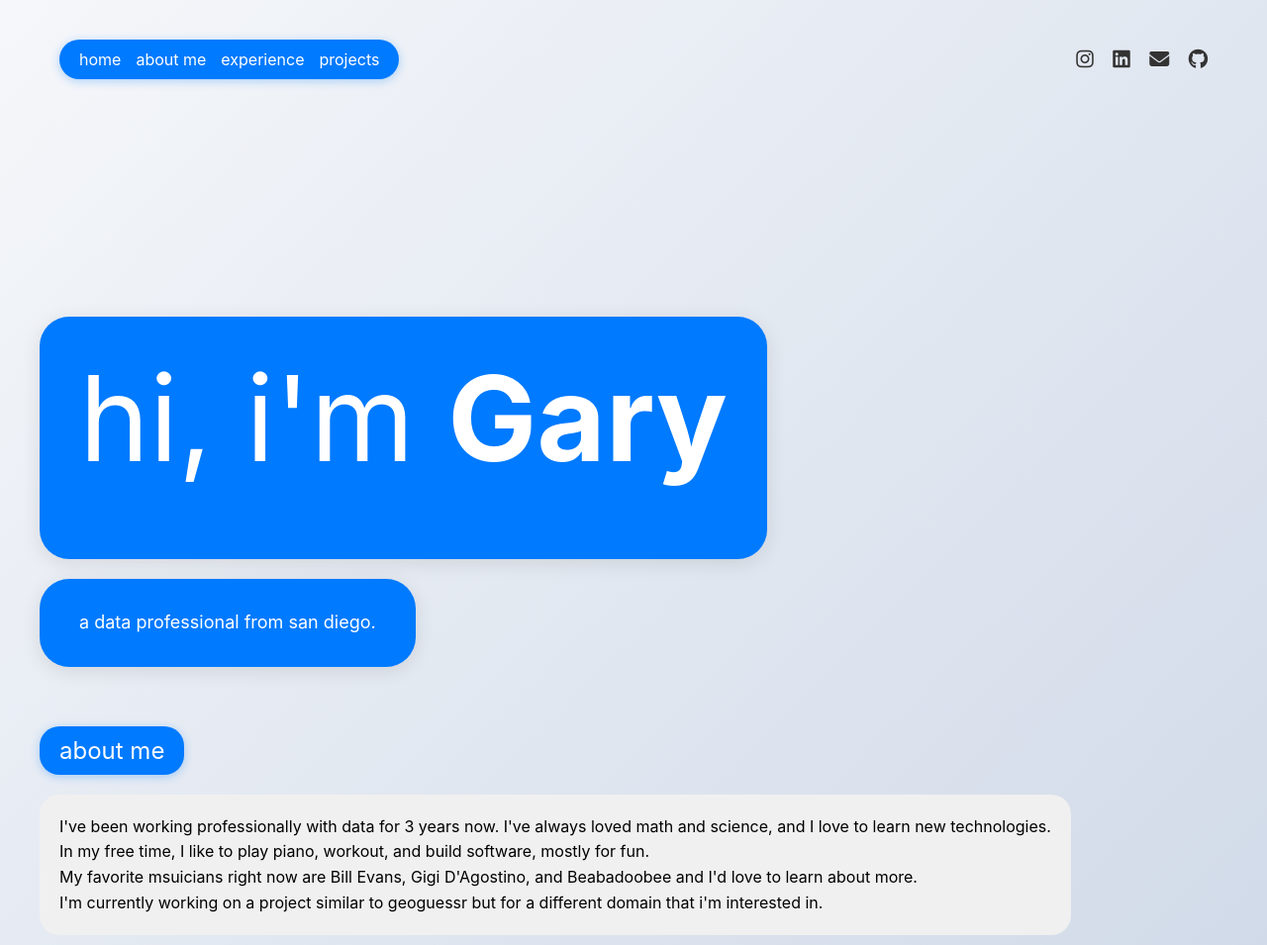
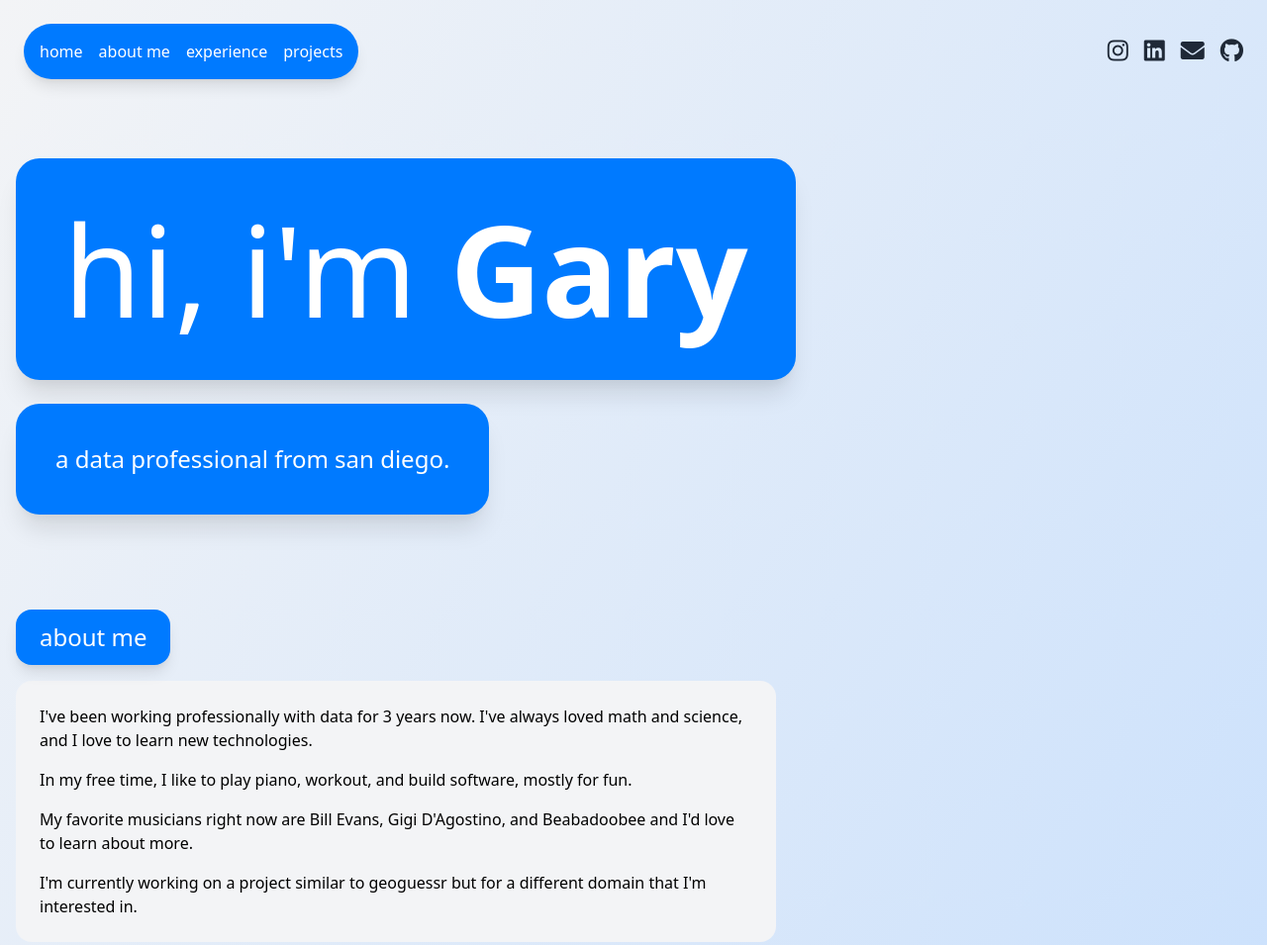
Before and after one commit to garyadamos/garyadamos.github.io, a plain HTML site: page index.html in a window 1280 px wide. Shown: the top 955 px of the page at 99% size. Drawn offline with nearby package versions, Linux system fonts and the light colour scheme.

Commit message:
Add files via upload

```diff
--- /dev/null
+++ b/custom.css
@@ -0,0 +1,46 @@
+@keyframes jiggle {
+    0%, 100% { transform: translateY(0); }
+    25% { transform: translateY(-5px); }
+    75% { transform: translateY(5px); }
+}
+@media (max-width: 767px) {
+    .mobile-hidden {
+        display: none !important;
+    }
+}
+.mention {
+    position: relative;
+    display: inline-block;
+}
+
+.highlighted {
+    background-color: rgba(0, 0, 0, 0.1);
+    border-radius: 0.3125rem;
+}
+
+.mention.highlighted::after {
+    content: '';
+    position: absolute;
+    left: -2px;
+    right: -2px;
+    top: -2px;
+    bottom: -2px;
+    background-color: rgba(0, 0, 0, 0.1);
+    border-radius: 5px;
+    z-index: -1;
+}
+
+.mention.final {
+    font-weight: bold;
+    animation: jiggle 0.3s ease-in-out;
+}
+
+@keyframes popIn {
+    0% { transform: scale(0.8); opacity: 0; }
+    70% { transform: scale(1.1); opacity: 1; }
+    100% { transform: scale(1); opacity: 1; }
+}
+
+.subtitle.pop-in {
+    animation: popIn 0.5s forwards;
+}
--- a/index.html
+++ b/index.html
@@ -4,348 +4,102 @@
     <meta charset="UTF-8">
     <meta name="viewport" content="width=device-width, initial-scale=1.0">
     <title>Gary Adamos - Data Professional</title>
+    <link href="https://cdn.jsdelivr.net/npm/tailwindcss@2.2.19/dist/tailwind.min.css" rel="stylesheet">
     <style>
-        body {
-            font-family: -apple-system, BlinkMacSystemFont, 'Segoe UI', Roboto, Oxygen, Ubuntu, Cantarell, 'Open Sans', 'Helvetica Neue', sans-serif;
-            background: linear-gradient(135deg, #f5f7fa 0%, #c3cfe2 100%);
-            margin: 0;
-            padding: 0;
-        }
-        .container {
-            max-width: 1200px;
-            margin: 0 auto;
-            padding: 80px 20px 40px;
-        }
-        header {
-            position: fixed;
-            top: 0;
-            left: 0;
-            right: 0;
-            z-index: 1000;
-
-            padding: 40px 60px;
-            display: flex;
-            justify-content: space-between;
-            align-items: center;
-        }
-        .logo-nav {
-            display: flex;
-            align-items: center;
-            background-color: #007aff;
-            border-radius: 20px;
-            padding: 10px 20px;
-            box-shadow: 0 2px 10px rgba(0, 122, 255, 0.3);
-        }
-        .logo {
-            font-weight: bold;
-            font-size: 24px;
-            color: #ffffff;
-            margin-right: 20px;
-        }
-        nav {
-            display: flex;
-        }
-        nav a {
-            margin-right: 15px;
-            text-decoration: none;
-            color: #ffffff;
-            transition: opacity 0.3s ease;
-        }
-        nav a:last-child {
-            margin-right: 0;
-        }
-        nav a:hover {
-            opacity: 0.8;
-        }
-        .social-links a {
-            margin-left: 15px;
-            color: #333;
-            text-decoration: none;
-            font-size: 20px;
-            transition: color 0.3s ease;
-        }
-        .social-links a:hover {
-            color: #007aff;
-        }
-        .hero {
-            display: flex;
-            flex-direction: column;
-            align-items: flex-start;
-            margin-top: 240px;
-            margin-bottom: 40px;
-        }
-        .hero-text, .subtitle {
-            background-color: #007aff;
-            border-radius: 30px;
-            padding: 30px 40px;
-            max-width: 60%;
-            box-shadow: 0 4px 20px rgba(0, 0, 0, 0.1);
-            margin-bottom: 20px;
-            color: #ffffff;
-        }
-        .subtitle p {
-            font-size: 18px;
-            line-height: 1.6;
-            margin: 0;
-        }
-        .hero-text h1 {
-            font-size: 120px;
-            margin: 0 0 40px 0;
-            color: #ffffff;
-            position: relative;
-            display: inline-block;
-            font-weight: normal;
-        }
-        .hero-text h1 .mention {
-            display: inline-block;
-            position: relative;
-        }
-        .hero-text h1 .mention.highlighted::after {
-            content: '';
-            position: absolute;
-            left: -2px;
-            right: -2px;
-            top: -2px;
-            bottom: -2px;
-            background-color: rgba(0, 0, 0, 0.1);
-            border-radius: 5px;
-        }
-        .hero-text h1 .mention.final {
-            font-weight: bold; /* Only the final mention will be bold */
-            color: #ffffff;
-            animation: jiggle 0.3s ease-in-out;
-        }
-        @keyframes jiggle {
-            0%, 100% { transform: translateY(0); }
-            25% { transform: translateY(-5px); }
-            75% { transform: translateY(5px); }
-        }
-        .hero-text p {
-            font-size: 30px;
-            margin: 0;
-            color: #ffffff;
-        }
-        .section-title {
-            background-color: #007AFF;
-            border-radius: 20px;
-            padding: 10px 20px;
-            margin-bottom: 20px;
-            display: inline-block;
-            box-shadow: 0 2px 10px rgba(0, 122, 255, 0.3);
-        }
-        .section-title h2 {
-            font-size: 24px;
-            margin: 0;
-            color: #ffffff;
-            white-space: nowrap;
-            font-weight: normal;
-        }
-        .section-content {
-            background-color: #f0f0f0;
-            border-radius: 20px;
-            padding: 20px;
-            display: inline-block;
-            max-width: 100%;
-        }
-        .section-content p {
-            margin: 0;
-            line-height: 1.6;
-        }
-        html {
-            scroll-behavior: smooth;
-        }
-        .subtitle {
-            opacity: 0;
-            transform: translateY(20px);
-            transition: opacity 0.3s ease, transform 0.3s ease;
-        }
-        .subtitle.show {
-            opacity: 1;
-            transform: translateY(0);
-        }
-        @keyframes popIn {
-            0% { transform: scale(0.8); opacity: 0; }
-            70% { transform: scale(1.1); opacity: 1; }
-            100% { transform: scale(1); opacity: 1; }
-        }
-        .subtitle.pop-in {
-            animation: popIn 0.5s forwards;
-        }
-        #about-me, #experience, #projects {
-            display: flex;
-            flex-direction: column;
-            align-items: flex-start;
-            margin-bottom: 40px;
-        }
-        .menu-toggle {
-            display: none;
-            background: none;
-            border: none;
-            cursor: pointer;
-            padding: 10px;
-            margin-left: 20px;
-        }
-        .menu-toggle .bar {
-            display: block;
-            width: 25px;
-            height: 2px;
-            background-color: #ffffff;
-            margin: 5px 0;
-            transition: 0.4s;
-        }
-        @media screen and (max-width: 768px) {
-            .container {
-                padding: 60px 15px 30px;
-            }
-            header {
-                padding: 20px 30px;
-                flex-direction: column;
-                align-items: flex-start;
-            }
-            .logo-nav {
-                width: 100%;
-                justify-content: flex-end;
-                align-items: center;
-            }
-            .menu-toggle {
-                display: flex;
-                flex-direction: column;
-                justify-content: space-between;
-                width: 30px;
-                height: 21px;
-            }
-            .menu-toggle .bar {
-                width: 100%;
-                height: 3px;
-                background-color: #ffffff;
-                margin: 0;
-            }
-            nav {
-                display: none;
-                width: 100%;
-                flex-direction: column;
-                align-items: flex-start;
-                margin-top: 20px;
-            }
-            nav.active {
-                display: flex;
-            }
-            nav a {
-                margin: 10px 0;
-            }
-            .social-links {
-                display: none;
-            }
-            .hero {
-                margin-top: 160px;
-            }
-            .hero-text, .subtitle {
-                max-width: 100%;
-                padding: 20px 25px;
-            }
-            .hero-text h1 {
-                font-size: 60px;
-            }
-            .hero-text p {
-                font-size: 24px;
-            }
-            .section-title h2 {
-                font-size: 20px;
-            }
-            .section-content {
-                padding: 15px;
-            }
-        }
-        @media screen and (max-width: 480px) {
-            .hero-text h1 {
-                font-size: 40px;
-            }
-            .hero-text p {
-                font-size: 18px;
-            }
-        }
+        .bg-custom-blue { background-color: #007aff; }
+        .text-custom-blue { color: #007aff; }
+        .hover\:text-custom-blue:hover { color: #007aff; }
     </style>
-    <link rel="stylesheet" href="https://cdnjs.cloudflare.com/ajax/libs/font-awesome/6.1.1/css/all.min.css">
+    <link rel="stylesheet" href="custom.css">
+    <link rel="stylesheet" href="https://cdnjs.cloudflare.com/ajax/libs/font-awesome/5.15.3/css/all.min.css">
 </head>
-<body id="top">
-    <header>
-        <div class="logo-nav">
-            <nav>
-                <a href="#top">home</a>
-                <a href="#about-me">about me</a>
-                <a href="#experience">experience</a>
-                <a href="#projects">projects</a>
+<body id="top" class="bg-gradient-to-br from-gray-100 to-blue-200 min-h-screen">
+    <header class="fixed top-0 left-0 right-0 z-50 p-4 md:p-6 flex justify-between items-center">
+        <div class="logo-nav bg-custom-blue rounded-full p-2 md:p-4 shadow-lg transition-all duration-300 ease-in-out">
+            <!-- Desktop navbar (completely hidden on mobile) -->
+            <nav class="hidden md:block mobile-hidden">
+                <ul class="md:flex md:space-x-4">
+                    <li><a href="#top" class="text-white hover:opacity-80 transition-opacity duration-300">home</a></li>
+                    <li><a href="#about-me" class="text-white hover:opacity-80 transition-opacity duration-300">about me</a></li>
+                    <li><a href="#experience" class="text-white hover:opacity-80 transition-opacity duration-300">experience</a></li>
+                    <li><a href="#projects" class="text-white hover:opacity-80 transition-opacity duration-300">projects</a></li>
+                </ul>
             </nav>
-            <button class="menu-toggle" aria-label="Toggle menu">
-                <span class="bar"></span>
-                <span class="bar"></span>
-                <span class="bar"></span>
-            </button>
         </div>
-        <div class="social-links">
-            <a href="https://www.instagram.com/garyadamos/" target="_blank" rel="noopener noreferrer" aria-label="Instagram"><i class="fab fa-instagram"></i></a>
-            <a href="https://www.linkedin.com/in/garyadamos/" target="_blank" rel="noopener noreferrer" aria-label="LinkedIn"><i class="fab fa-linkedin"></i></a>
-            <a href="mailto:garyadamos@gmail.com" aria-label="Email"><i class="fas fa-envelope"></i></a>
-            <a href="https://github.com/garyadamos/" target="_blank" rel="noopener noreferrer" aria-label="GitHub"><i class="fab fa-github"></i></a>
+        <div class="social-links flex space-x-4">
+            <a href="https://www.instagram.com/garyadamos/" target="_blank" rel="noopener noreferrer" aria-label="Instagram" class="text-gray-800 hover:text-custom-blue transition-colors duration-300">
+                <i class="fab fa-instagram text-2xl"></i>
+            </a>
+            <a href="https://www.linkedin.com/in/garyadamos/" target="_blank" rel="noopener noreferrer" aria-label="LinkedIn" class="text-gray-800 hover:text-custom-blue transition-colors duration-300">
+                <i class="fab fa-linkedin text-2xl"></i>
+            </a>
+            <a href="mailto:garyadamos@gmail.com" aria-label="Email" class="text-gray-800 hover:text-custom-blue transition-colors duration-300">
+                <i class="fas fa-envelope text-2xl"></i>
+            </a>
+            <a href="https://github.com/garyadamos/" target="_blank" rel="noopener noreferrer" aria-label="GitHub" class="text-gray-800 hover:text-custom-blue transition-colors duration-300">
+                <i class="fab fa-github text-2xl"></i>
+            </a>
         </div>
     </header>
-    <div class="container">
+    <div class="container mx-auto px-4 pt-32 md:pt-40">
         <main>
-            <section class="hero">
-                <div class="hero-text">
-                    <h1><span id="typing-text"></span><span id="mention" class="mention"></span></h1>
+            <section class="hero mb-24 flex flex-col items-start">
+                <div class="hero-text bg-custom-blue rounded-3xl p-10 md:p-12 shadow-xl mb-6 inline-block">
+                    <h1 class="text-7xl md:text-9xl text-white font-normal whitespace-nowrap">
+                        <span id="typing-text"></span><span id="mention" class="mention"></span>
+                    </h1>
                 </div>
-                <div class="subtitle">
-                    <p>a data professional from san diego.</p>
+                <div id="subtitle" class="subtitle bg-custom-blue rounded-3xl p-8 md:p-10 shadow-xl inline-block opacity-0">
+                    <p class="text-xl md:text-2xl text-white whitespace-nowrap">a data professional from san diego.</p>
                 </div>
             </section>
-            <section id="about-me">
-                <div class="section-title">
-                    <h2>about me</h2>
+            <section id="about-me" class="mb-20">
+                <div class="section-title bg-custom-blue rounded-2xl px-6 py-3 inline-block shadow-lg mb-4">
+                    <h2 class="text-2xl text-white font-normal">about me</h2>
                 </div>
-                <div class="section-content">
-                    <p>I've been working professionally with data for 3 years now. I've always loved math and science, and I love to learn new technologies.</p>
-                    <p>In my free time, I like to play piano, workout, and build software, mostly for fun.</p>
-                    <p>My favorite msuicians right now are Bill Evans, Gigi D'Agostino, and Beabadoobee and I'd love to learn about more.</p>
-                    <p>I'm currently working on a project similar to geoguessr but for a different domain that i'm interested in.</p>
+                <div class="section-content bg-gray-100 rounded-2xl p-6 max-w-3xl">
+                    <p class="mb-4">I've been working professionally with data for 3 years now. I've always loved math and science, and I love to learn new technologies.</p>
+                    <p class="mb-4">In my free time, I like to play piano, workout, and build software, mostly for fun.</p>
+                    <p class="mb-4">My favorite musicians right now are Bill Evans, Gigi D'Agostino, and Beabadoobee and I'd love to learn about more.</p>
+                    <p>I'm currently working on a project similar to geoguessr but for a different domain that I'm interested in.</p>
                 </div>
             </section>
-            <section id="experience">
-                <div class="section-title">
-                    <h2>experience</h2>
+            <section id="experience" class="mb-20">
+                <div class="section-title bg-custom-blue rounded-2xl px-6 py-3 inline-block shadow-lg mb-4">
+                    <h2 class="text-2xl text-white font-normal">experience</h2>
                 </div>
-                <div class="section-content">
-                    <p>University of California, San Diego (UCSD).   2019 – 2023<br>
+                <div class="section-content bg-gray-100 rounded-2xl p-6 mb-4">
+                    <p>University of California, San Diego (UCSD). 2019 – 2023<br>
                         B.S. Mathematics-Computer Science. San Diego, CA
                     </p>
                 </div>
-                <div class="section-content" style="margin-top: 10px;">
+                <div class="section-content bg-gray-100 rounded-2xl p-6 mb-4">
                     <p>UCSD Health Hospital. 2020 – 2023<br>
                         Data Analyst. San Diego, CA
                     </p>
                 </div>
-                <div class="section-content" style="margin-top: 10px;">
+                <div class="section-content bg-gray-100 rounded-2xl p-6">
                     <p>Calit2 Qualcomm Institute. 2022 – 2023<br>
                         Research Analyst. San Diego, CA
                     </p>
                 </div>
             </section>
-            <section id="projects">
-                <div class="section-title">
-                    <h2>projects</h2>
+            <section id="projects" class="mb-20">
+                <div class="section-title bg-custom-blue rounded-2xl px-6 py-3 inline-block shadow-lg mb-4">
+                    <h2 class="text-2xl text-white font-normal">projects</h2>
                 </div>
-                <div class="section-content" style="margin-top: 10px;">
+                <div class="section-content bg-gray-100 rounded-2xl p-6 mb-4">
                     <p>This website. 2024<br>
                         I built this website to showcase my projects and skills. I used HTML, CSS, and JavaScript to build it.
                         I'm still working on it.
                     </p>
                 </div>
-                <div class="section-content" style="margin-top: 10px;">
+                <div class="section-content bg-gray-100 rounded-2xl p-6 mb-4">
                     <p>youtube to spotify playlist. 2021<br>
                         I built this project to allow users to easily convert their youtube playlists to spotify playlists. I used Python, and the spotify and youtube APIs to build it.
                     </p>
                 </div>
-                <div class="section-content" style="margin-top: 10px;">
+                <div class="section-content bg-gray-100 rounded-2xl p-6">
                     <p>gmail loader and analysis 2024<br>
                         I built this project to load and analyze my gmail data. I used Python, MySQL, and the gmail API to load my gmail data.
                     </p>
@@ -399,7 +153,6 @@
 
         typeText();
 
-        // Add this new script for the mobile menu
         document.addEventListener('DOMContentLoaded', function() {
             const menuToggle = document.querySelector('.menu-toggle');
             const nav = document.querySelector('nav');
@@ -410,6 +163,17 @@
             });
         });
 
+        document.addEventListener('DOMContentLoaded', () => {
+            const menuToggle = document.querySelector('.menu-toggle');
+            const logoNav = document.querySelector('.logo-nav');
+            const nav = document.querySelector('nav');
+
+            menuToggle.addEventListener('click', () => {
+                menuToggle.classList.toggle('active');
+                logoNav.classList.toggle('collapsed');
+                nav.classList.toggle('active');
+            });
+        });
     </script>
 </body>
 </html>
```
